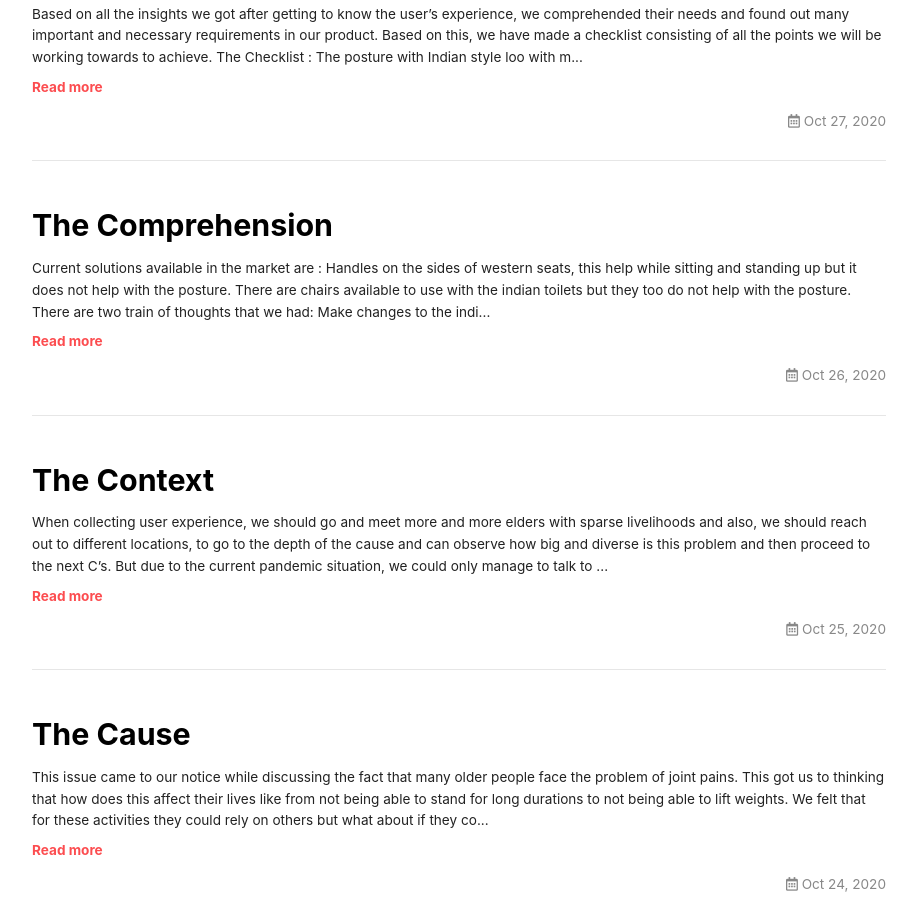
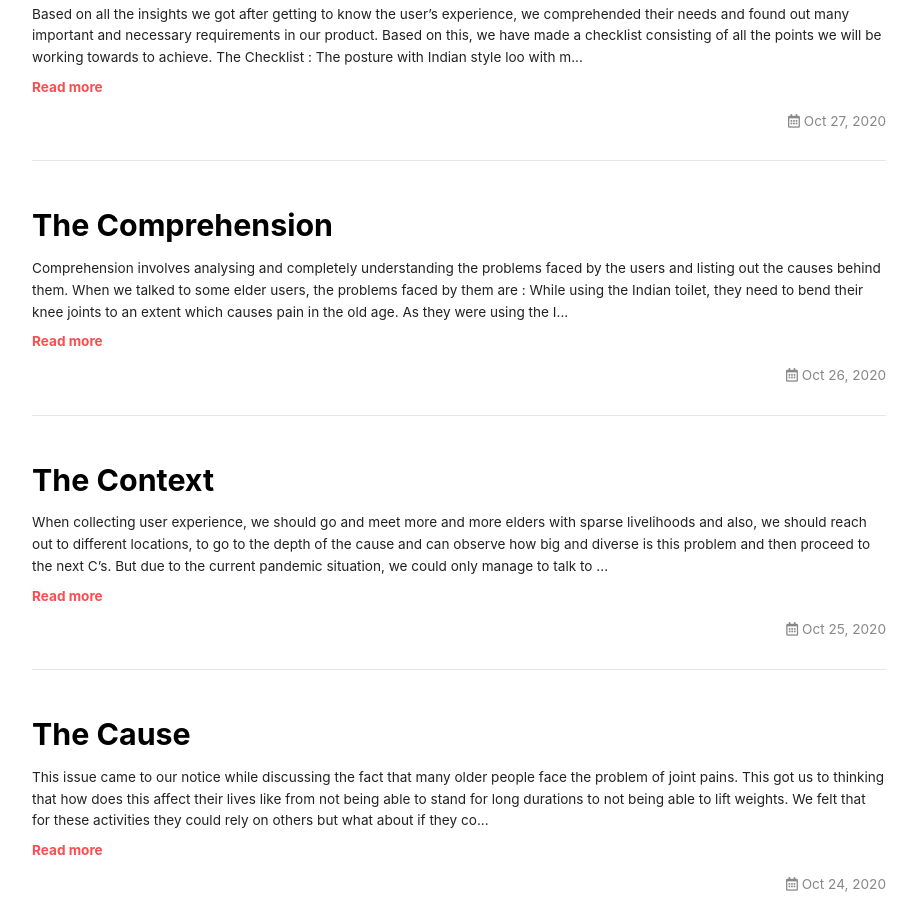
Before and after one commit to AayushKadam/Design-and-Innovation, a Jekyll site: the page built from index.html, in a window 1280 px wide and 900 px high, scrolled down 765 px. Shown: the whole window, without its empty margins (181-1098 px from the left). Built offline with Jekyll 4.4.1, drawn with Linux system fonts in a browser that asks for light colours; nearby versions of some CDN libraries; the list of posts is cut into pages by our own code; comment, search, counter and statistics services are not loaded.

Commit message:
Update 2020-10-26-comprehension.md

```diff
--- a/_posts/2020-10-26-comprehension.md
+++ b/_posts/2020-10-26-comprehension.md
@@ -13,15 +13,21 @@ article_header:
     src: /docs/assets/images/cover3.png
 ---
 
+Comprehension involves analysing and completely understanding the problems faced by the users and listing out the causes behind them.
+
+When we talked to some elder users, the problems faced by them are :
+1. While using the Indian toilet, they need to bend their knee joints to an extent which causes pain in the old age.
+2. As they were using the Indian toilet over the years, using Western toilets makes it difficult for them due to the posture leading to constipation.
+
+These are two train of thoughts that we had :
+1. Make changes to the indian seat and make it more convenient to use for people with joint problems
+2. Make modifications to the western seat and try to bring the posture of indian style loo.
+
 Current solutions available in the market are :
 1. Handles on the sides of western seats, this help while sitting and standing up but it does not help with the posture.
 2. There are chairs available to use with the indian toilets but they too do not help with the posture.
-<img class="image image--lg" src="https://github.com/AayushKadam/Design-and-Innovation/blob/master/docs/assets/images/image1.png?raw=1"/><img class="image image--lg" src="https://github.com/AayushKadam/Design-and-Innovation/blob/master/docs/assets/images/image2.png?raw=1"/>
 
-There are two train of thoughts that we had:
-1. Make changes to the indian seat and make it more convenient to use for people with joint problems
-2. Make modifications to the western seat and try to bring the posture of indian style loo.
-
+<img class="image image--lg" src="https://github.com/AayushKadam/Design-and-Innovation/blob/master/docs/assets/images/image1.png?raw=1"/>   <img class="image image--lg" src="https://github.com/AayushKadam/Design-and-Innovation/blob/master/docs/assets/images/image2.png?raw=1"/>
 
 <!--more-->
 
```
